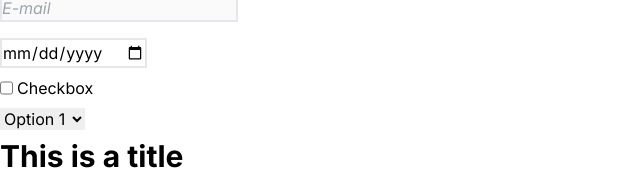
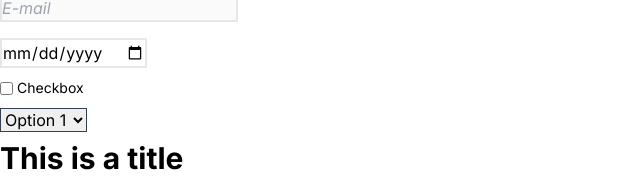
Before and after one commit to youngsal/empty, a Next.js app: page / in a window 1280 px wide. Shown: the part 354-531 px from the top of the page, without its empty margins (0-640 px from the left). Built offline with nearby package versions, Linux system fonts and the light colour scheme.

Commit message:
not completed

```diff
--- a/app/globals.css
+++ b/app/globals.css
@@ -20,7 +20,7 @@
   }
 
   a {
-    @apply text-blue-500 underline;
+    @apply text-blue-500 underline hover:text-yellow-400;
   }
 
   button {
@@ -44,6 +44,18 @@
   }
 
   .check-double {
-    @apply flex gap-1 checked:bg-red-700;
+    @apply flex gap-1 items-center;
+  }
+
+  input[type="checkbox"] {
+    @apply accent-yellow-500;
+  }
+
+  select {
+    @apply border border-slate-700;
+  }
+
+  label {
+    @apply text-sm;
   }
 }
--- a/app/page.tsx
+++ b/app/page.tsx
@@ -36,7 +36,7 @@ export default function Home() {
           <input type="email" placeholder="E-mail" disabled /><br />
           <input type="date" /><br />
           <div className="check-double">
-          <input type="checkbox" id="checkbox" />
+            <input type="checkbox" id="checkbox" />
             <label htmlFor="checkbox">Checkbox</label><br />
           </div>
           <select name="option" id="option" className="my-2">
```
